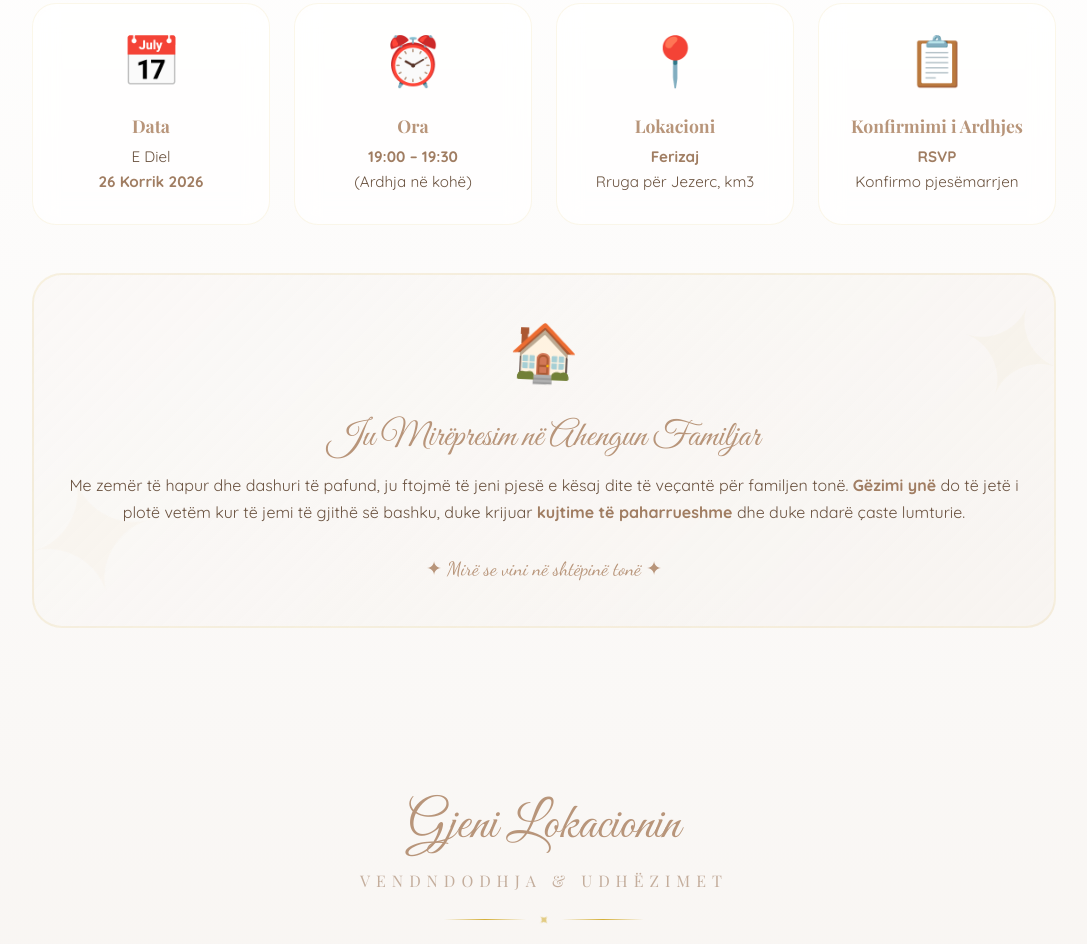
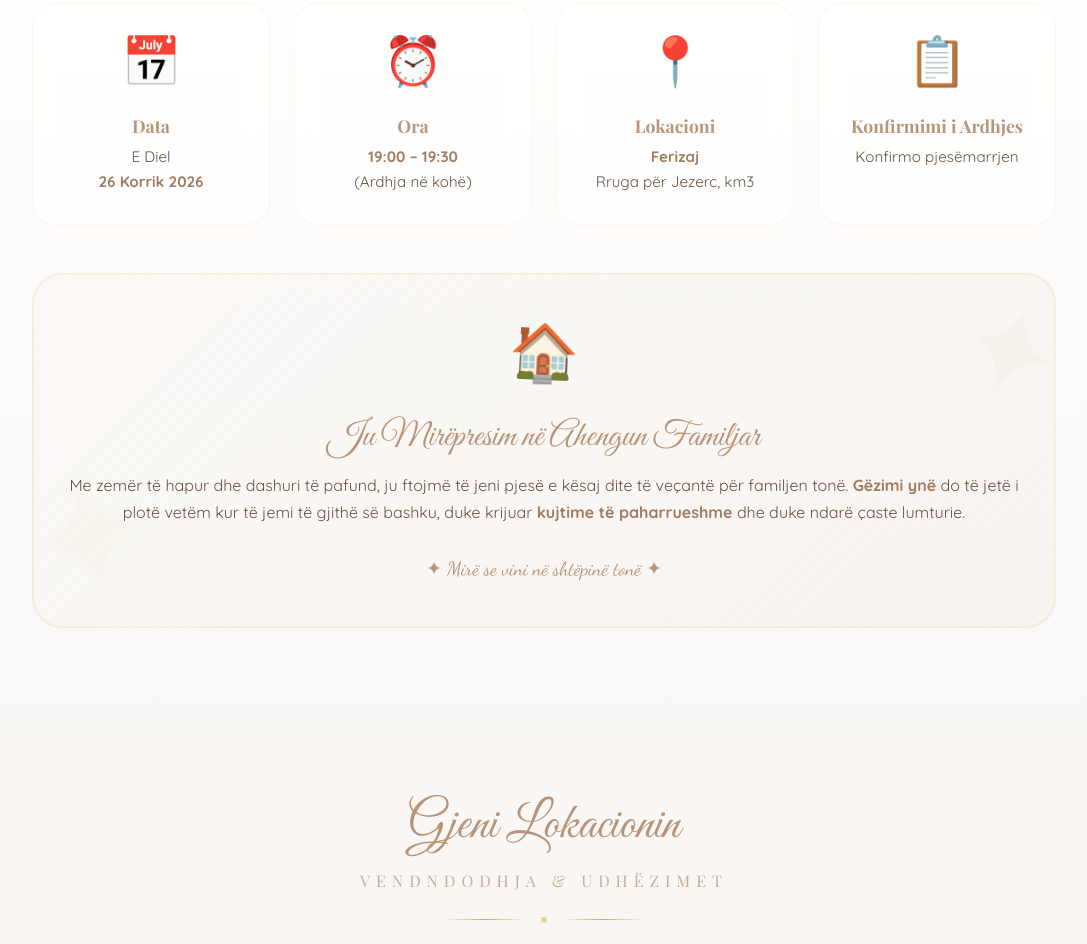
Before and after one commit to menoarxx3-tech/dasma, a plain HTML site: page index.html in a window 1280 px wide. Shown: the part 1653-2597 px from the top of the page, without its empty margins (96-1183 px from the left). Drawn offline with nearby package versions, Linux system fonts and the light colour scheme; a web font is replaced by a local one.

Commit message:
Update index.html

```diff
--- a/index.html
+++ b/index.html
@@ -1348,7 +1348,7 @@
                         <div class="detail-card">
                             <span class="icon">📋</span>
                             <div class="title">Konfirmimi i Ardhjes</div>
-                            <div class="desc"><strong>RSVP</strong><br />Konfirmo pjesëmarrjen</div>
+                            <div class="desc">Konfirmo pjesëmarrjen</div>
                         </div>
                     </div>
                 </div>
```
